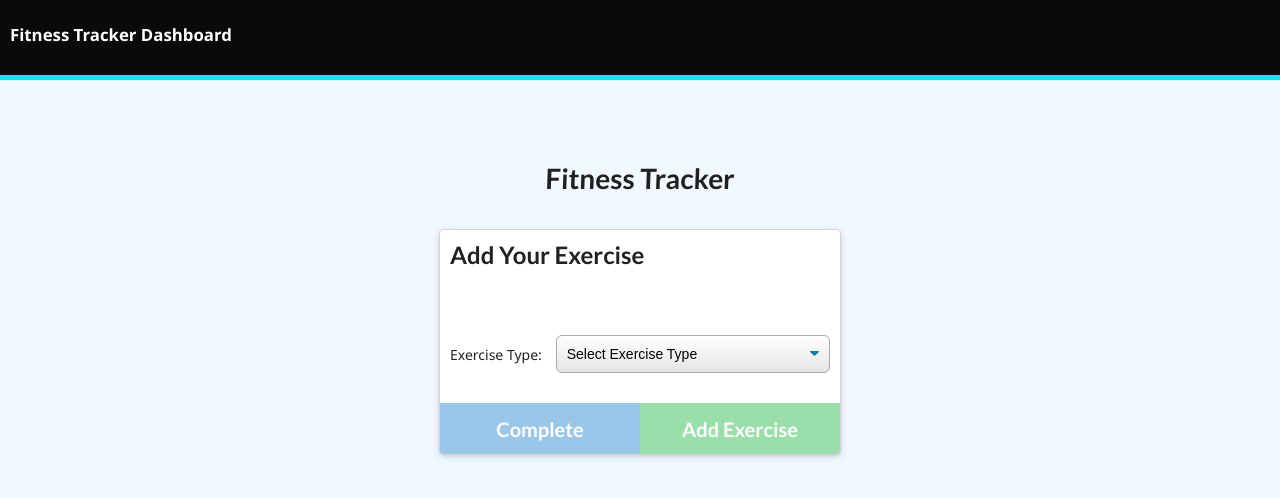
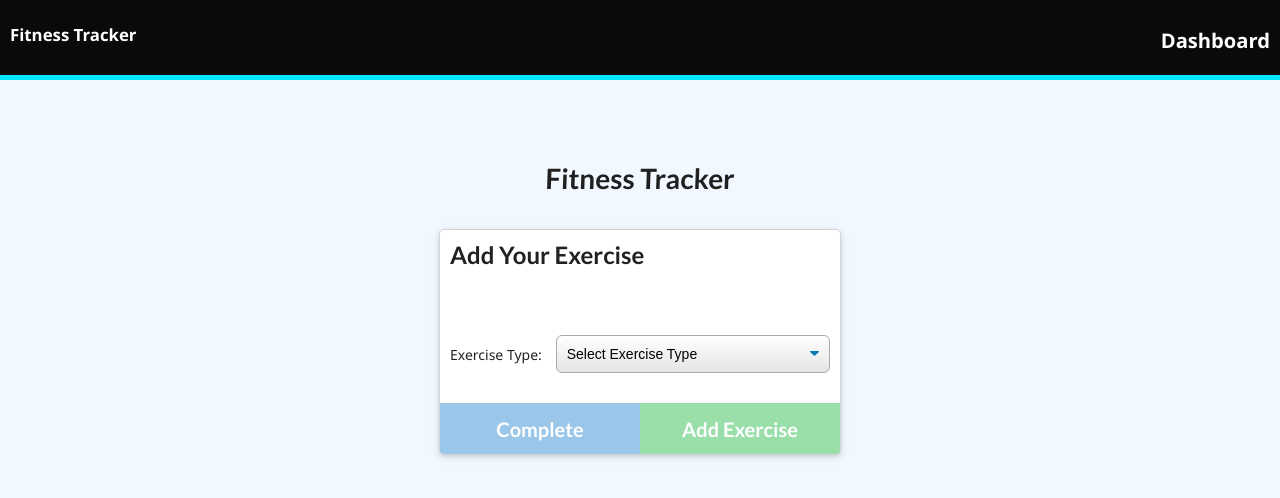
Before and after one commit to asheth22/Fitness-Tracker, a website: page public/exercise.html in a window 1280 px wide. Drawn offline with nearby package versions, Linux system fonts and the light colour scheme; no server answers.

Commit message:
updated REEADME file

```diff
--- a/public/exercise.html
+++ b/public/exercise.html
@@ -11,9 +11,9 @@
 </head>
 
 <body>
-  <nav>
+  <nav class="header">
     <a href="/">Fitness Tracker</a>
-    <a href="/stats">Dashboard</a>
+    <a class ="dashboard" href="/stats">Dashboard</a>
   </nav>
   <div class="wrapper">
     <header>
```
Also changed, not shown: README.md, public/assets/addworkout.png (added), public/assets/dashboard.png (added), public/assets/homepage.png (added).
